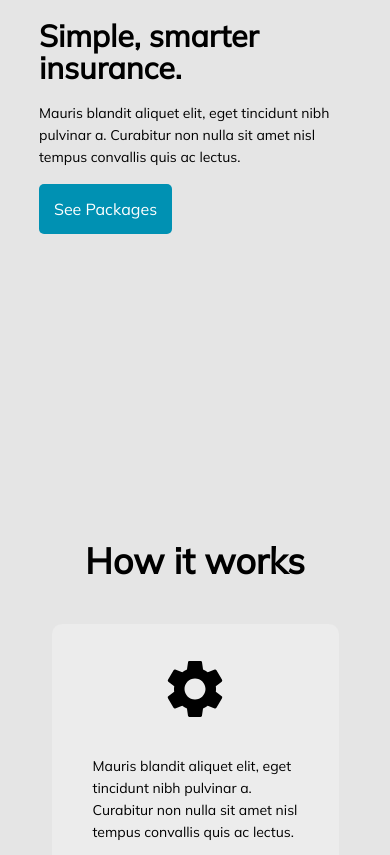
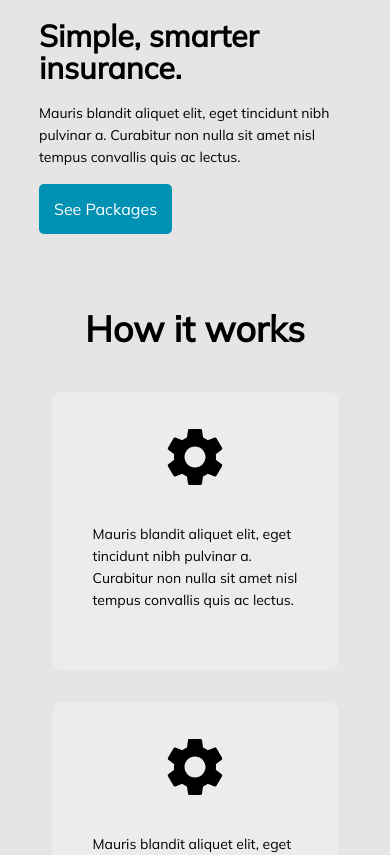
Before and after one commit to coolpythoncodes/spare-parts, a React (Create React App) app: page / in a window 390 px wide. Shown: the part 1138-1993 px from the top of the page. Built offline with nearby package versions, Linux system fonts and the light colour scheme.

Commit message:
minor adjustment

```diff
--- a/src/Sass/_mobile.scss
+++ b/src/Sass/_mobile.scss
@@ -147,7 +147,7 @@
         display: flex;
         flex-direction: column;
         gap: unset;
-        height: 100vh;
+        height: unset;
         margin-top: 3rem;
 
         &-right{
@@ -177,6 +177,7 @@
 
         h1{
             text-align: center;
+            margin-top: 4rem;
         }
     }
 }
--- a/src/Sass/insurancepage.scss
+++ b/src/Sass/insurancepage.scss
@@ -81,7 +81,7 @@ body{
         font-weight: bold;
         font-size: 36px;
         line-height: 62px;
-        // margin-top: 171px;
+        margin-top: 171px;
     }
     .apply-btn{
         display: flex;
```
